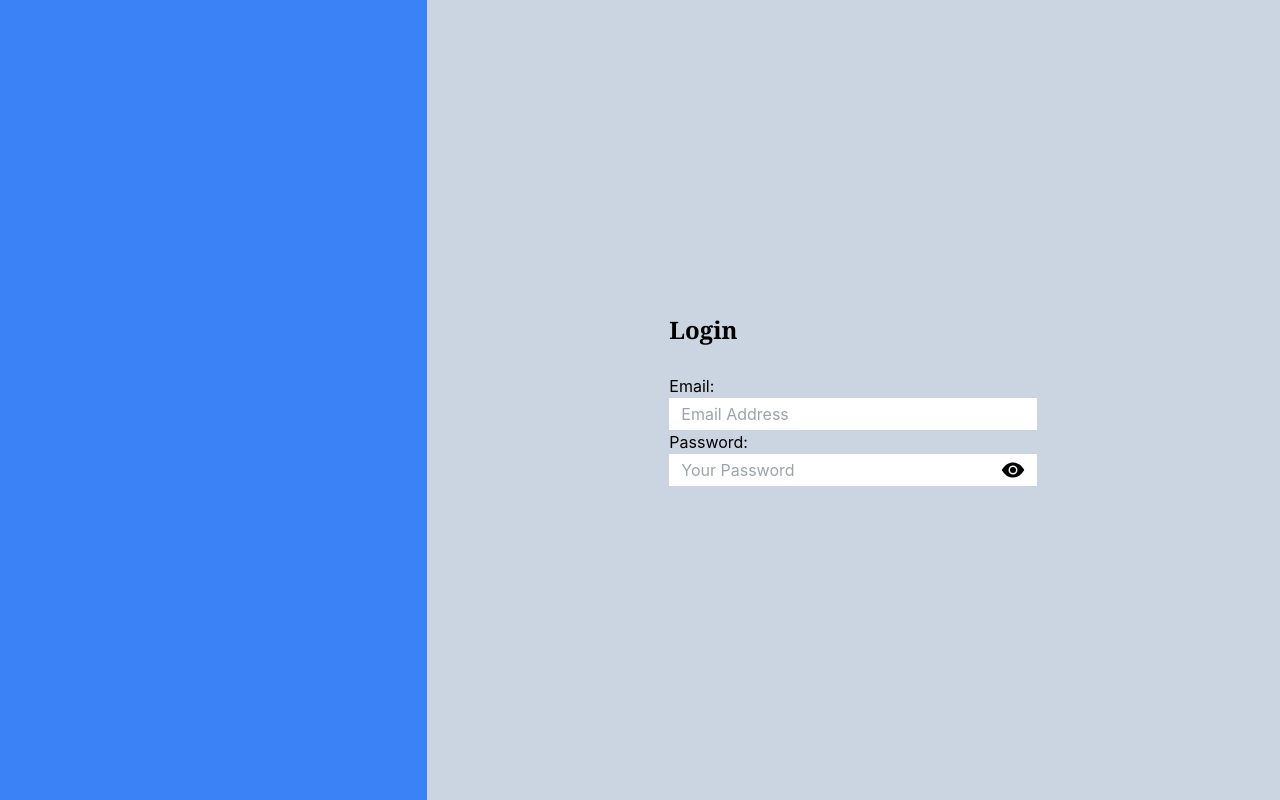
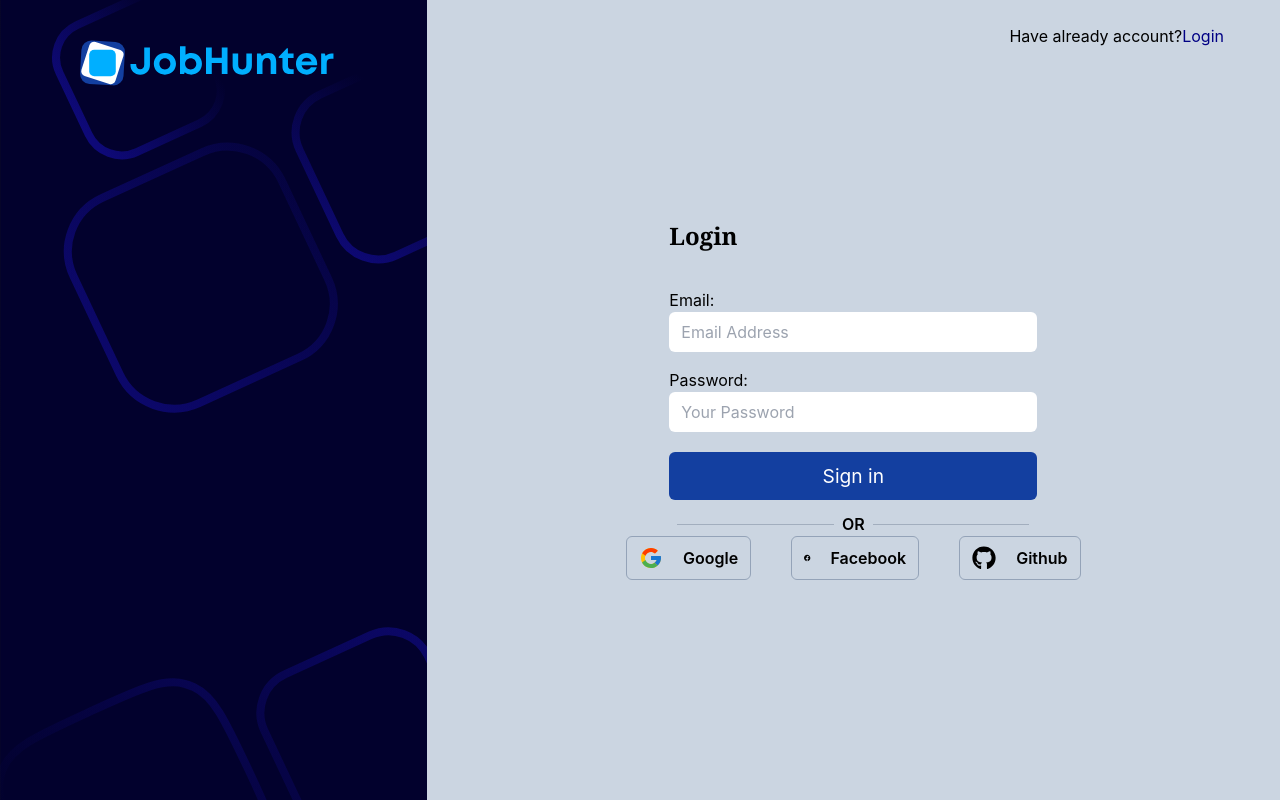
Before and after one commit to blackundo/Job-Application-Web-Project, a React (Create React App) app in the folder frontend_job_website/: page /login in a window 1280 px wide. Built offline with nearby package versions, Linux system fonts and the light colour scheme.

Commit message:
Task Login page finish

```diff
--- /dev/null
+++ b/frontend_job_website/src/Components/InputForm/Input.jsx
@@ -0,0 +1,22 @@
+import React, { useState } from "react";
+import { FaEyeSlash } from "react-icons/fa";
+import { IoEyeSharp } from "react-icons/io5";
+function Input({ label, type, placeholder }) {
+  return (
+    <div className="flex flex-col py-2">
+      <label htmlFor="" className="font-normal text-x">
+        {label}:
+      </label>
+      <div className="relative">
+        <input
+          type={type}
+          placeholder={placeholder}
+          className="pl-3 w-full h-[40px] rounded-md"
+        />
+        <button className="absolute top-1/2 right-0 text-2xl -translate-x-1/2 -translate-y-1/2"></button>
+      </div>
+    </div>
+  );
+}
+
+export default Input;
--- /dev/null
+++ b/frontend_job_website/src/Pages/Login/Button/Social.js
@@ -0,0 +1,29 @@
+import React from "react";
+import { FcGoogle } from "react-icons/fc";
+import { BsFacebook } from "react-icons/bs";
+import { FaGithub } from "react-icons/fa";
+const Social = () => {
+  return (
+    <>
+      <div className="social flex items-center justify-center w-full gap-10 max-md:flex-col max-md:gap-2 ">
+        <button className="btn border border-slate-400 w-32 h-11 rounded-md font-semibold px-3 max-md:w-44">
+          <div className="flex gap-3 items-center justify-start justify-items-center">
+            <FcGoogle className="text-2xl mr-2" /> Google
+          </div>
+        </button>
+        <button className="btn border border-slate-400 w-32 h-11 rounded-md font-semibold px-3 max-md:w-44">
+          <div className="flex gap-3 items-center justify-start justify-items-center">
+            <BsFacebook className="text-2xl mr-2" /> Facebook
+          </div>
+        </button>
+        <button className="btn border border-slate-400 w-32 h-11 rounded-md font-semibold px-3 max-md:w-44">
+          <div className="flex gap-3 items-center justify-start justify-items-center">
+            <FaGithub className="text-2xl mr-2" /> Github
+          </div>
+        </button>
+      </div>
+    </>
+  );
+};
+
+export default Social;
--- a/frontend_job_website/src/Pages/Login/Login.css
+++ b/frontend_job_website/src/Pages/Login/Login.css
@@ -0,0 +1,4 @@
+.left{
+    background-image: url(../../Assets/Bg-left.svg);
+
+}
--- a/frontend_job_website/src/Pages/Login/Login.jsx
+++ b/frontend_job_website/src/Pages/Login/Login.jsx
@@ -1,49 +1,41 @@
 import React, { useState } from "react";
-import { FaEyeSlash } from "react-icons/fa";
-import { IoEyeSharp } from "react-icons/io5";
+import Input from "../../Components/InputForm/Input";
+import Social from "./Button/Social";
+import "./Login.css";
+import Logo from "../../Assets/Logo.svg";
+
 const Login = () => {
-  const [openPass, setOpenPass] = useState(false);
-  const handleOpenPass = () => {
-    setOpenPass((open) => !open);
-  };
   return (
-    <div>
-      <div className="flex ">
-        <div className="right w-1/3 h-screen bg-blue-500"></div>
-        <div className="left w-2/3 bg-slate-300 grid place-content-center">
-          <div className="box-login w-[23rem] h-full ">
+    <div className="flex max-md:h-screen ">
+      <div className="left w-1/3 h-screen bg-blue-500 object-cover drop-shadow-2xl max-md:hidden">
+        <div className="logo w-full flex items-center justify-center py-10">
+          <img src={Logo} alt="" />
+        </div>
+      </div>
+      <div className="right w-2/3 bg-slate-300 grid place-content-center relative max-md:w-full">
+        <span className="absolute top-6 right-14">
+          Have already account?
+          <span className="text-[#000084] cursor-pointer">Login</span>
+        </span>
+        <div className="box-login w-[23rem] ">
           <h1 className="text-2xl font-semibold font-serif pb-7">Login</h1>
           <div className="form-login w-full ">
-              <div className="flex flex-col ">
-                <label htmlFor="" className="font-normal text-x">
-                  Email:
-                </label>
-                <input
-                  type="email"
-                  placeholder="Email Address"
-                  className="pl-3  w-full h-8"
-                />
-              </div>
-              <div className="flex flex-col ">
-                <label htmlFor="" className="font-normal text-x">
-                  Password:
-                </label>
-                <div className="relative ">
-                  <input
+            <Input label="Email" type="email" placeholder="Email Address" />
+            <Input
+              label="Password"
               type="password"
               placeholder="Your Password"
-                    className="pl-3 w-full h-8"
             />
-                  <button
-                    className="absolute top-1/2 right-0 text-2xl -translate-x-1/2 -translate-y-1/2"
-                    onClick={handleOpenPass}
-                  >
-                    {openPass ? <FaEyeSlash /> : <IoEyeSharp />}
+            <button className="bg-[#133FA0] w-full h-12 rounded-md text-white my-3 text-[1.2rem] font-normal">
+              Sign in
             </button>
+            <div className="flex items-center w-full ">
+              <span className="flex-grow-[1] h-[1px] bg-slate-500 mx-2 opacity-40"></span>
+              <span className="uppercase font-semibold">OR</span>
+              <span className="flex-grow-[1] h-[1px] bg-slate-500 mx-2 opacity-40"></span>
             </div>
           </div>
-            </div>
-          </div>
+          <Social />
         </div>
       </div>
     </div>
```
Also changed, not shown: frontend_job_website/src/Assets/Bg-left.svg (added), frontend_job_website/src/Assets/Logo.svg (added). Lines whose indentation alone changed are shown as unchanged.
